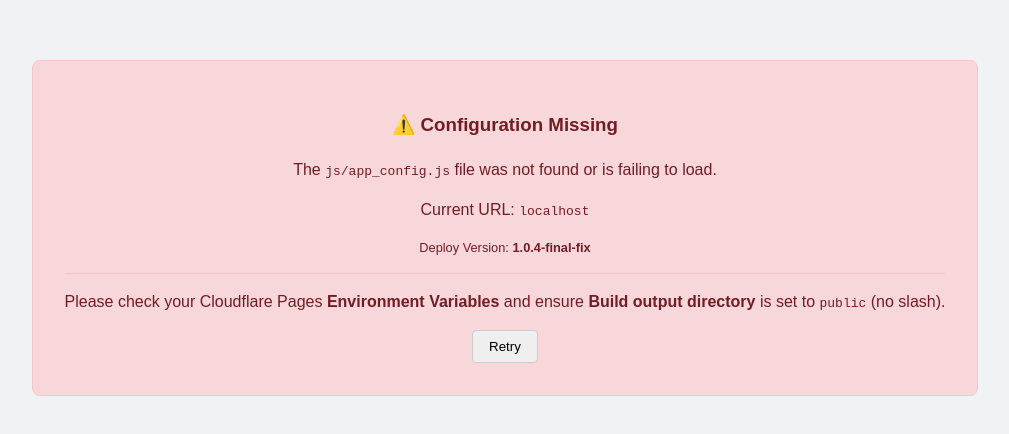
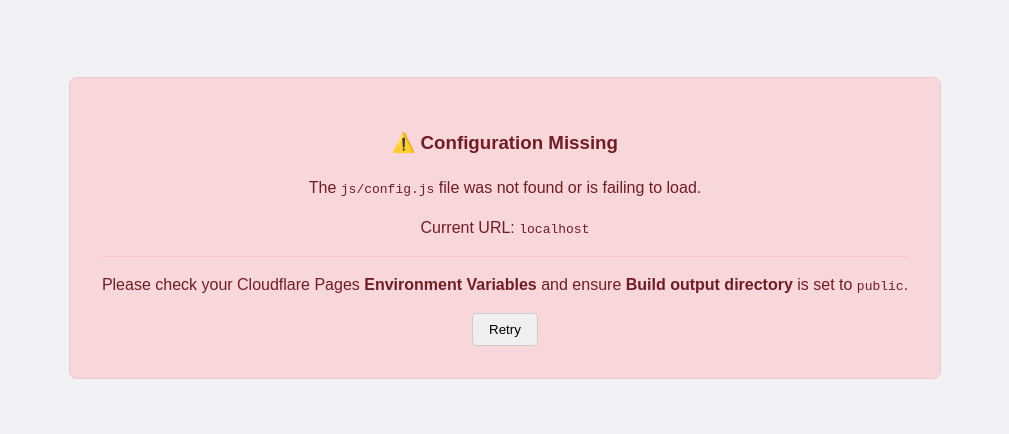
Before and after one commit to dr-afif/hsaas-oncall-admin, a website: page public/login.html in a window 1280 px wide. Shown: the part 172-606 px from the top of the page, without its empty margins (135-1144 px from the left). Drawn offline with nearby package versions, Linux system fonts and the light colour scheme.

Commit message:
fix: correct github action config injection to use window.APP_CONFIG and remove missing app_config.js reference

```diff
--- a/public/login.html
+++ b/public/login.html
@@ -17,7 +17,6 @@
     </div>
 
     <script src="js/config.js"></script>
-    <script src="js/app_config.js?v=1.0.4"></script>
     <script src="js/supabase-client.js?v=1.0.3-cachebuster"></script>
     <script src="js/auth.js?v=1.0.3-cachebuster"></script>
     <script>
@@ -27,11 +26,10 @@
                 document.body.innerHTML = `
                     <div style="padding: 2rem; color: #721c24; background: #f8d7da; border: 1px solid #f5c6cb; border-radius: 8px; margin: 2rem; text-align: center; font-family: sans-serif;">
                         <h3>⚠️ Configuration Missing</h3>
-                        <p>The <code>js/app_config.js</code> file was not found or is failing to load.</p>
+                        <p>The <code>js/config.js</code> file was not found or is failing to load.</p>
                         <p>Current URL: <code>${window.location.hostname}</code></p>
-                        <p style="font-size: 0.8rem; margin-top: 1rem;">Deploy Version: <b>1.0.4-final-fix</b></p>
                         <hr style="border: 0; border-top: 1px solid #f5c6cb; margin: 1rem 0;">
-                        <p>Please check your Cloudflare Pages <b>Environment Variables</b> and ensure <b>Build output directory</b> is set to <code>public</code> (no slash).</p>
+                        <p>Please check your Cloudflare Pages <b>Environment Variables</b> and ensure <b>Build output directory</b> is set to <code>public</code>.</p>
                         <button onclick="location.reload()" style="padding: 0.5rem 1rem; cursor: pointer; border-radius: 4px; border: 1px solid #ccc;">Retry</button>
                     </div>
                 `;
```
Also changed, not shown: public/app.html (+0 -1 lines), .github/workflows/deploy.yml.
